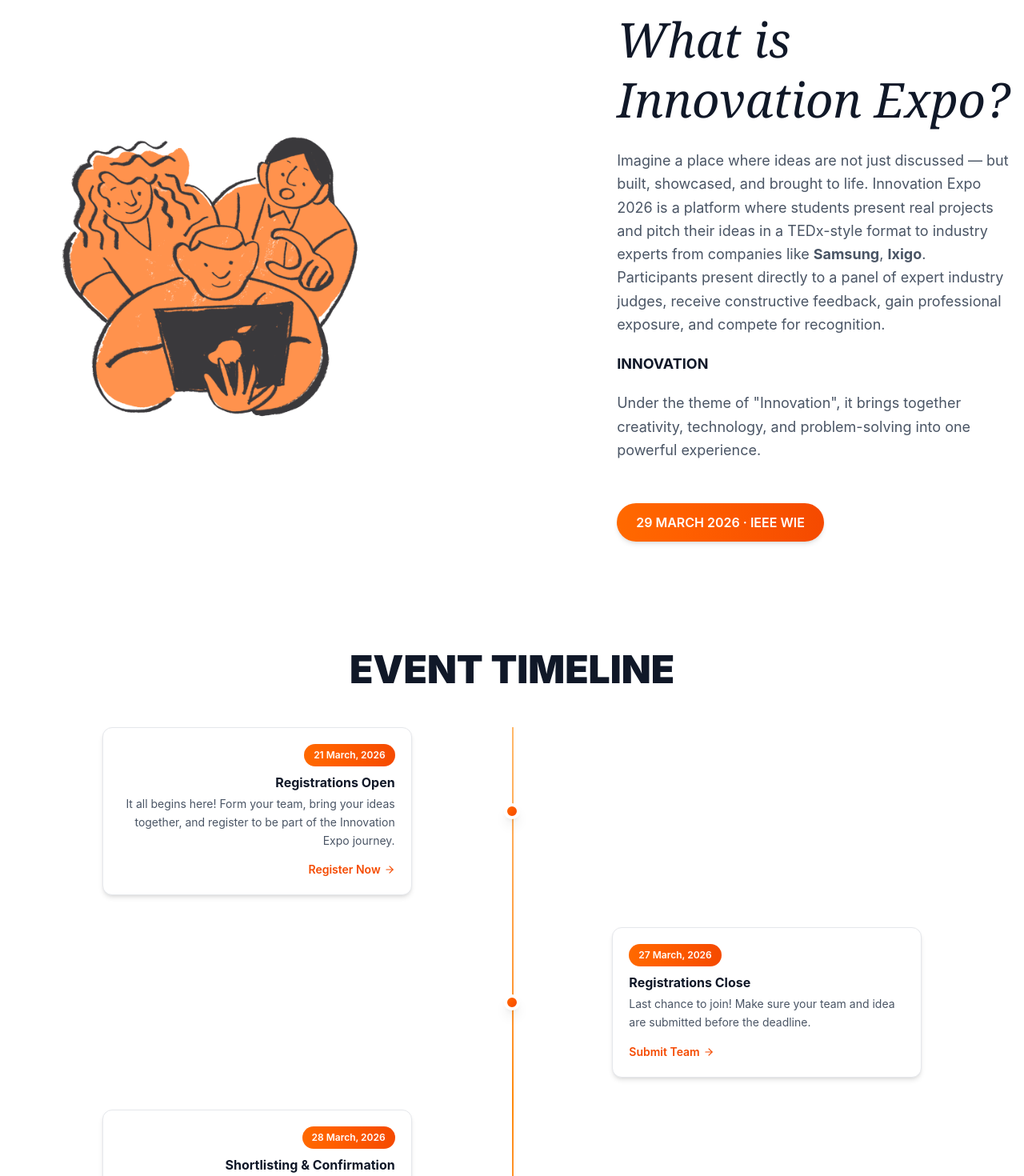
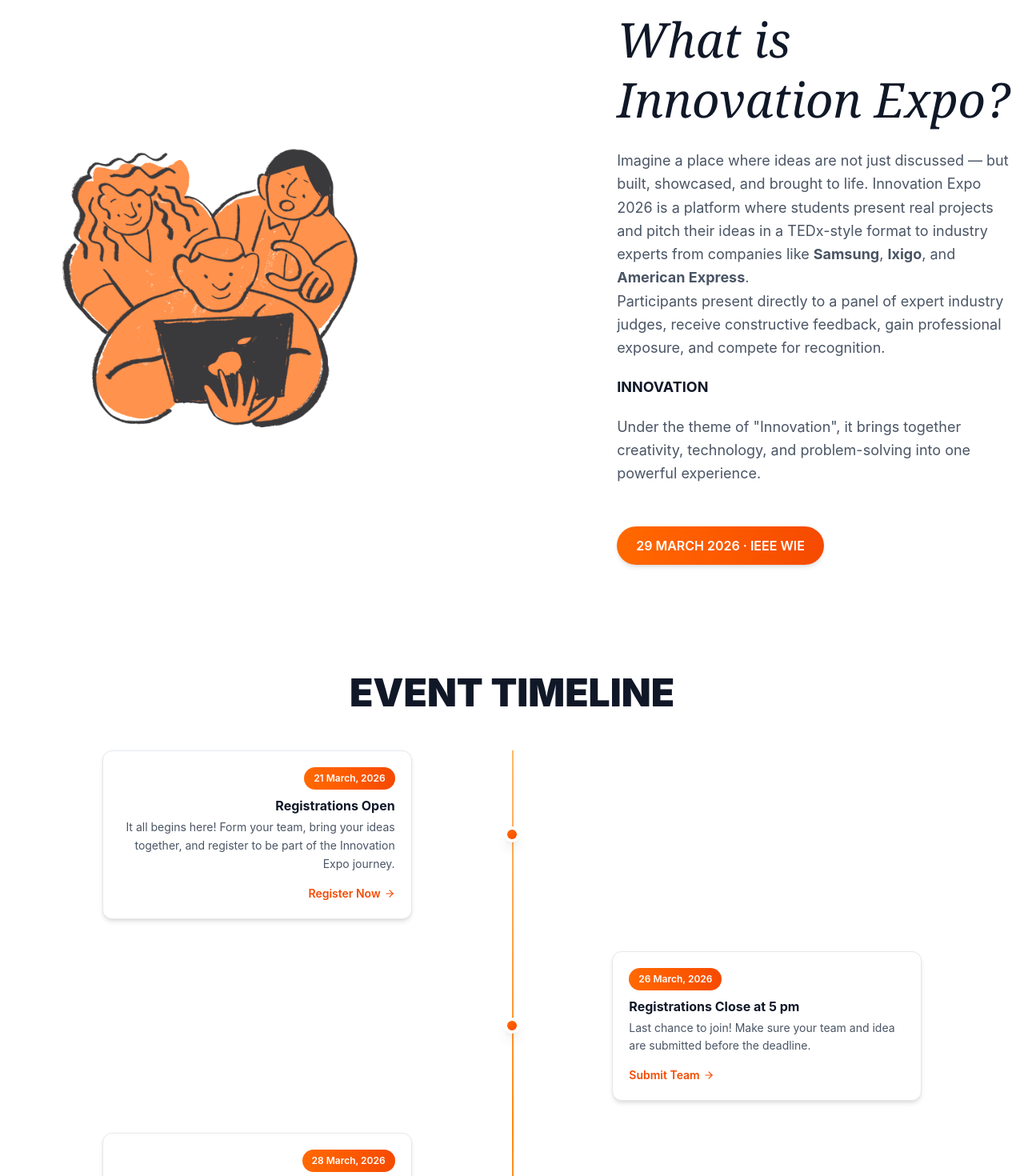
Before and after one commit to kushalaroraa/Innovation-Expo, a React (Vite) app: page / in a window 1280 px wide. Shown: the part 868-2338 px from the top of the page at 80% size. Built offline with nearby package versions, Linux system fonts and the light colour scheme.

Commit message:
Changed Countdown Logic

```diff
--- a/src/sections/AboutSection.tsx
+++ b/src/sections/AboutSection.tsx
@@ -49,7 +49,7 @@ export default function AboutSection() {
 
             <p className="text-lg text-gray-600 leading-relaxed mb-5">
               Imagine a place where ideas are not just discussed — but built, showcased, and brought to life.
-Innovation Expo 2026 is a platform where students present real projects and pitch their ideas in a TEDx-style format to industry experts from companies like <b>Samsung</b>, <b>Ixigo</b>. <br></br>
+Innovation Expo 2026 is a platform where students present real projects and pitch their ideas in a TEDx-style format to industry experts from companies like <b>Samsung</b>, <b>Ixigo</b>, and <b>American Express</b>. <br></br>
 Participants present directly to a panel of expert industry judges, receive constructive feedback, gain professional exposure, and compete for recognition.
 
             </p>
--- a/src/sections/DevelopersSection.tsx
+++ b/src/sections/DevelopersSection.tsx
@@ -209,6 +209,9 @@ export default function DevelopersSection() {
                 ★ Lead Developer
               </div>
               <p className="font-black text-gray-900">{leadDeveloper.name}</p>
+              <div className="text-orange-500 text-sm font-medium flex items-center justify-center gap-1 mt-0.5">
+                {leadDeveloper.icon}
+              </div>
             </div>
           </motion.a>
 
--- a/src/sections/FloatingCountdown.tsx
+++ b/src/sections/FloatingCountdown.tsx
@@ -2,7 +2,7 @@ import { motion } from "framer-motion";
 import { ArrowRight } from "lucide-react";
 import { useState, useEffect } from "react";
 
-const TARGET_DATE = new Date("2026-03-21T00:00:00");
+const TARGET_DATE = new Date("2026-03-26T17:00:00");
 const FORMS_LINK = "https://forms.office.com/r/Q4dmT4XJs3";
 
 function getCountdown() {
@@ -55,7 +55,7 @@ export default function FloatingCountdown() {
           </p>
 
           <p className="text-gray-400 text-xs mt-1 sm:mt-2">
-            Starting 21 March @ 12:00 AM
+            Closing 26 March @ 5:00 PM
           </p>
         </div>
 
--- a/src/sections/TimelineSection.tsx
+++ b/src/sections/TimelineSection.tsx
@@ -11,8 +11,8 @@ const timelineEvents = [
     link: "Register Now"
   },
   {
-    date: "27 March, 2026",
-    title: "Registrations Close",
+    date: "26 March, 2026",
+    title: "Registrations Close at 5 pm",
     description: "Last chance to join! Make sure your team and idea are submitted before the deadline.",
     link: "Submit Team"
   },
```
